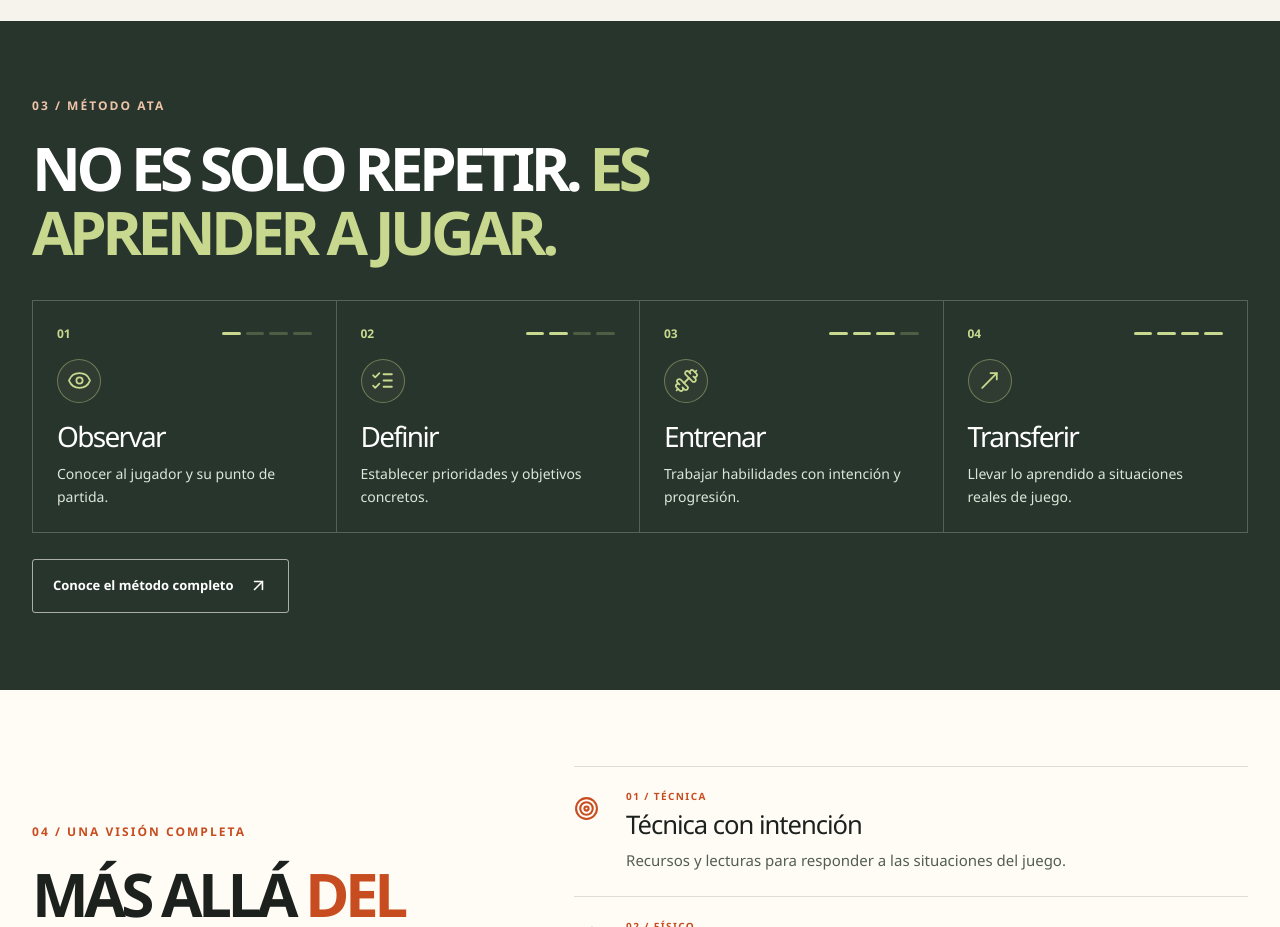
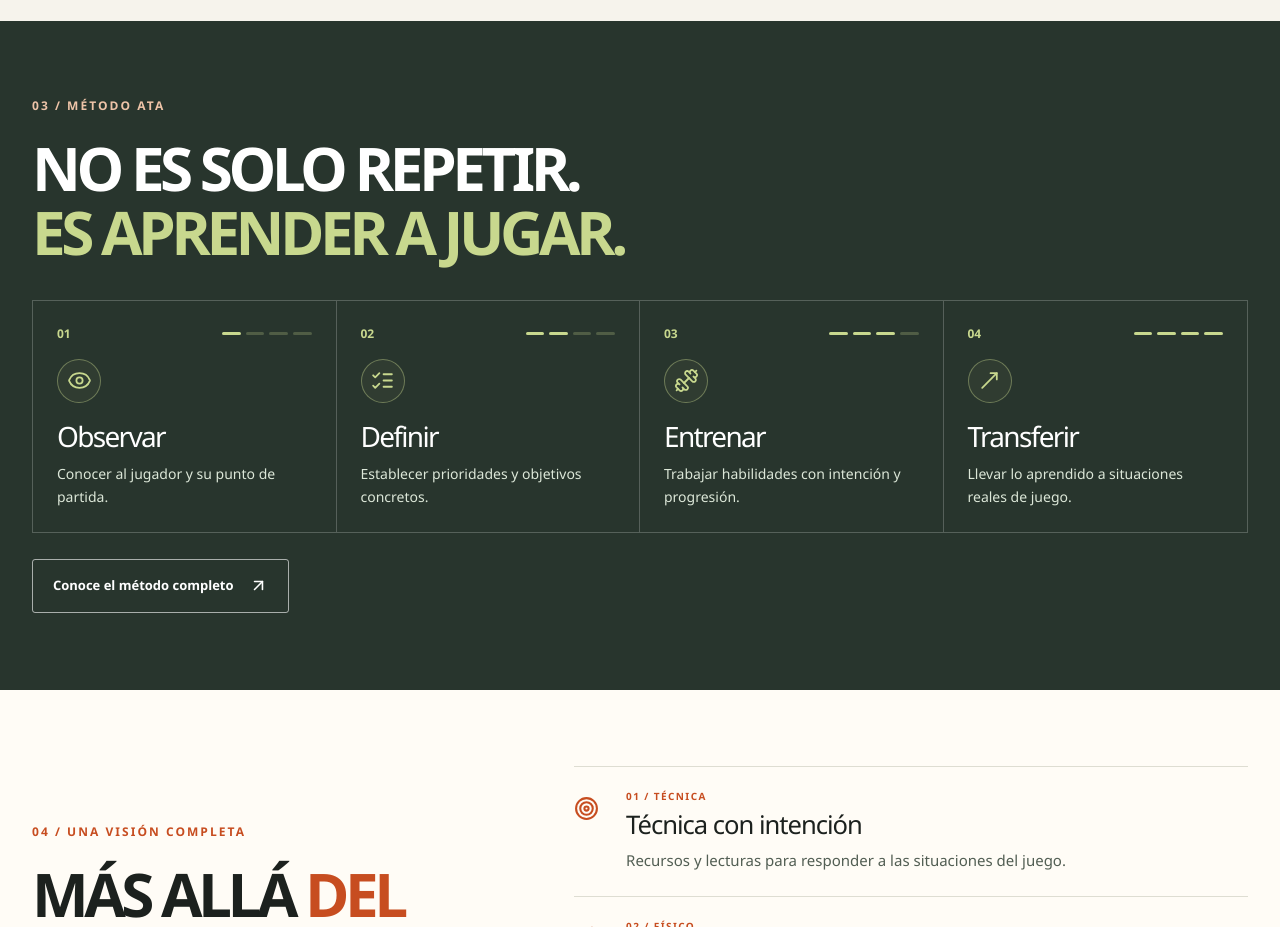
Before and after one commit to Maria0696/triple-amenaza, a Next.js app: page / in a window 1280 px wide. Shown: the part 2060-2987 px from the top of the page. Built offline with nearby package versions, Linux system fonts and the light colour scheme.

Commit message:
style(home): ajustar titulares de programas y metodo en dos lineas

```diff
--- a/src/app/home.css
+++ b/src/app/home.css
@@ -273,15 +273,18 @@
 
 .home-method { background: #28352d; color: #fff; padding: clamp(68px, 6vw, 98px) 0; }
 .home-method-heading { display: flex; justify-content: space-between; gap: 45px; align-items: end; }
-.home-method-heading .home-section-title { max-width: 870px; }
+.home-method-heading .home-section-title { max-width: none; }
+.home-method-heading .home-section-title span { display: block; }
+@media (min-width: 821px) {
+  .home-method-heading .home-section-title span {
+    white-space: nowrap;
+  }
+}
 .home-method-heading .home-section-title span { color: var(--sage); }
 .home-method-steps { display: grid; grid-template-columns: repeat(4, 1fr); border: 1px solid #ffffff37; margin: 35px 0 26px; }
 .home-method-step { min-height: 222px; display: flex; flex-direction: column; justify-content: space-between; padding: 24px; border-right: 1px solid #ffffff37; }
 .home-method-step:last-child { border-right: 0; }
 .home-method-step-top { display: flex; align-items: center; justify-content: space-between; color: var(--sage); font-size: 12px; font-weight: 850; }
-/* Recorrido visual de las cuatro etapas del Método ATA.
-   Cada tarjeta destaca los tramos alcanzados: 1/4, 2/4, 3/4, 4/4.
-   Es decorativo: la tarjeta no es un enlace. */
 .home-method-progress {
   display: inline-flex;
   align-items: center;
```
